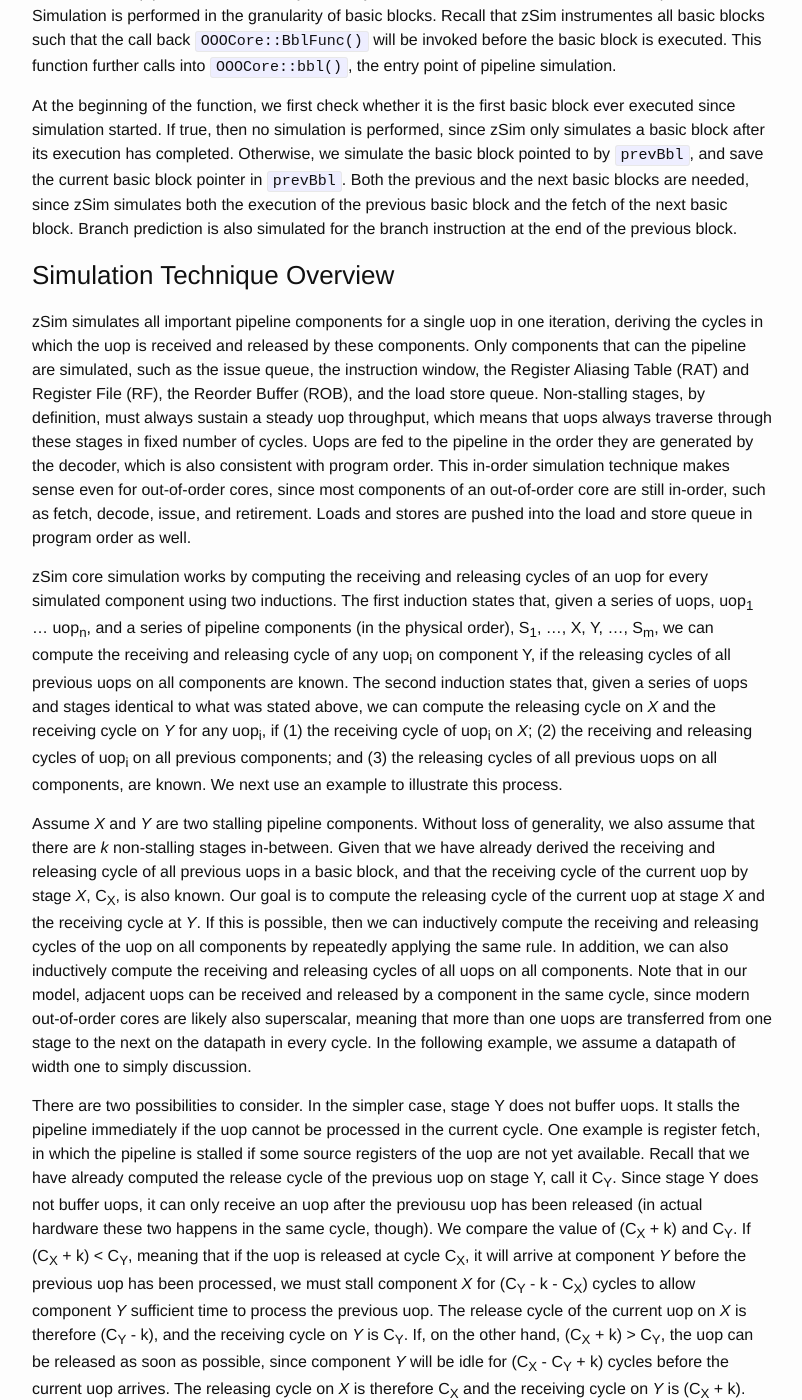
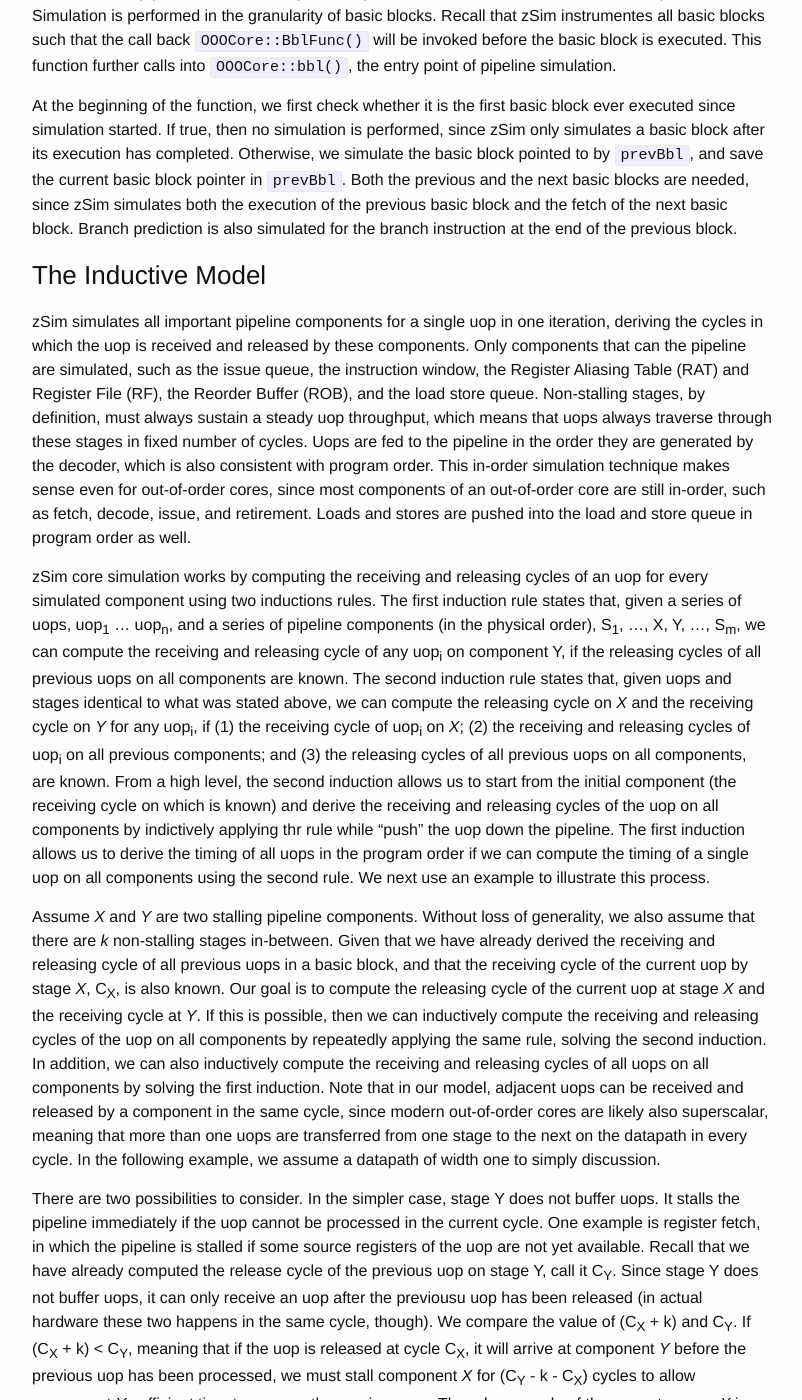
Before and after one commit to wangziqi2013/wangziqi2013.github.io, a Jekyll site: the page built from _posts/2019-12-31-zsim-microarch.markdown, in a window 1280 px wide and 1400 px high, scrolled down 10437 px. Shown: the whole window, without its empty margins (238-1040 px from the left). Built offline with Jekyll 4.4.1, drawn with Linux system fonts in a browser that asks for light colours.

Commit message:
Adding induction

```diff
--- a/_posts/2019-12-31-zsim-microarch.markdown
+++ b/_posts/2019-12-31-zsim-microarch.markdown
@@ -376,7 +376,7 @@ we simulate the basic block pointed to by `prevBbl`, and save the current basic
 next basic blocks are needed, since zSim simulates both the execution of the previous basic block and the fetch of the
 next basic block. Branch prediction is also simulated for the branch instruction at the end of the previous block.
 
-### Simulation Technique Overview
+### The Inductive Model
 
 zSim simulates all important pipeline components for a single uop in one iteration, deriving the cycles in which the uop is
 received and released by these components. Only components that can the pipeline are simulated, such as the issue queue,
@@ -388,22 +388,26 @@ cores, since most components of an out-of-order core are still in-order, such as
 and stores are pushed into the load and store queue in program order as well.
 
 zSim core simulation works by computing the receiving and releasing cycles of an uop for every simulated component using
-two inductions. The first induction states that, given a series of uops, uop<sub>1</sub> ... uop<sub>n</sub>,
+two inductions rules. The first induction rule states that, given a series of uops, uop<sub>1</sub> ... uop<sub>n</sub>,
 and a series of pipeline components (in the physical order), S<sub>1</sub>, ..., X, Y, ..., S<sub>m</sub>, we can compute
 the receiving and releasing cycle of any uop<sub>i</sub> on component Y, if the releasing cycles of all previous uops on
-all components are known. The second induction states that, given a series of uops and stages identical to what was stated
+all components are known. The second induction rule states that, given uops and stages identical to what was stated
 above, we can compute the releasing cycle on *X* and the receiving cycle on *Y* for any uop<sub>i</sub>, if (1) the
 receiving cycle of uop<sub>i</sub> on *X*; (2) the receiving and releasing cycles of uop<sub>i</sub> on all previous
-components; and (3) the releasing cycles of all previous uops on all components, are known. We next use an example to
-illustrate this process.
+components; and (3) the releasing cycles of all previous uops on all components, are known. From a high level, the second
+induction allows us to start from the initial component (the receiving cycle on which is known) and derive the
+receiving and releasing cycles of the uop on all components by indictively applying thr rule while "push" the uop
+down the pipeline. The first induction allows us to derive the timing of all uops in the program order if we can
+compute the timing of a single uop on all components using the second rule. We next use an example to illustrate this process.
 
 Assume *X* and *Y* are two stalling pipeline components. Without loss of generality, we also assume that there are *k*
 non-stalling stages in-between. Given that we have already derived the receiving and releasing cycle of all previous uops in a basic
 block, and that the receiving cycle of the
 current uop by stage *X*, C<sub>X</sub>, is also known. Our goal is to compute the releasing cycle of the
 current uop at stage *X* and the receiving cycle at *Y*. If this is possible, then we can inductively compute the receiving
-and releasing cycles of the uop on all components by repeatedly applying the same rule. In addition, we can also inductively
-compute the receiving and releasing cycles of all uops on all components. Note that
+and releasing cycles of the uop on all components by repeatedly applying the same rule, solving the second induction.
+In addition, we can also inductively compute the receiving and releasing cycles of all uops on all components by
+solving the first induction. Note that
 in our model, adjacent uops can be received and released by a component in the same cycle, since modern out-of-order cores
 are likely also superscalar, meaning that more than one uops are transferred from one stage to the next on the datapath
 in every cycle. In the following example, we assume a datapath of width one to simply discussion.
```
